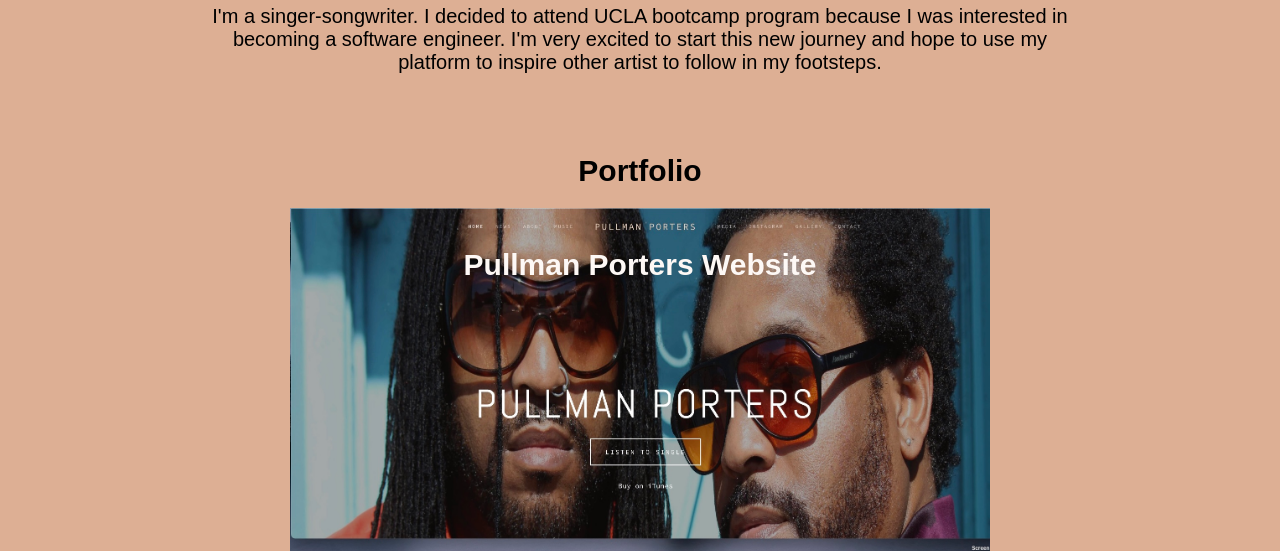
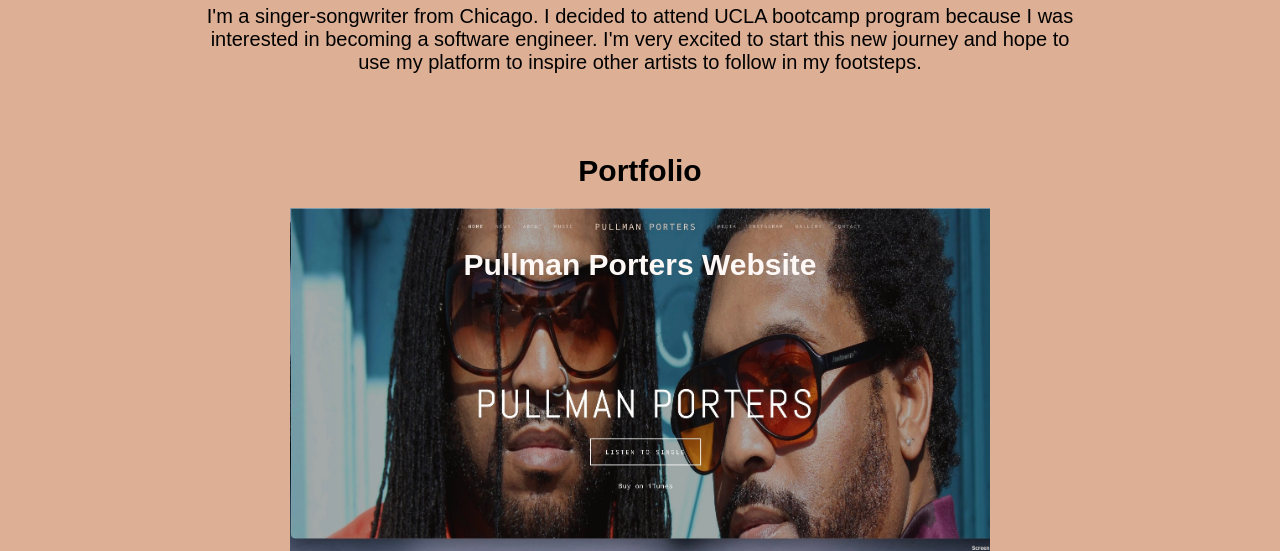
Before and after one commit to toddrgarner/todd-garner-portfolio, a plain HTML site: page index.html in a window 1280 px wide. Shown: the part 549-1100 px from the top of the page. Drawn offline with Linux system fonts and the light colour scheme.

Commit message:
updated README.md

```diff
--- a/index.html
+++ b/index.html
@@ -23,7 +23,7 @@
     </section>
     <section class="about" id="about">
       <h1>About Me</h1>
-      <p> I'm a singer-songwriter. I decided to attend UCLA bootcamp program because I was interested in becoming a software engineer. I'm very excited to start this new journey and hope to use my platform to inspire other artist to follow in my footsteps. </p>
+      <p> I'm a singer-songwriter from Chicago. I decided to attend UCLA bootcamp program because I was interested in becoming a software engineer. I'm very excited to start this new journey and hope to use my platform to inspire other artists to follow in my footsteps. </p>
     </section>
     <section class="portfolio" id="portfolio">
       <h1>Portfolio</h1>
```
Also changed, not shown: 1 other file.
